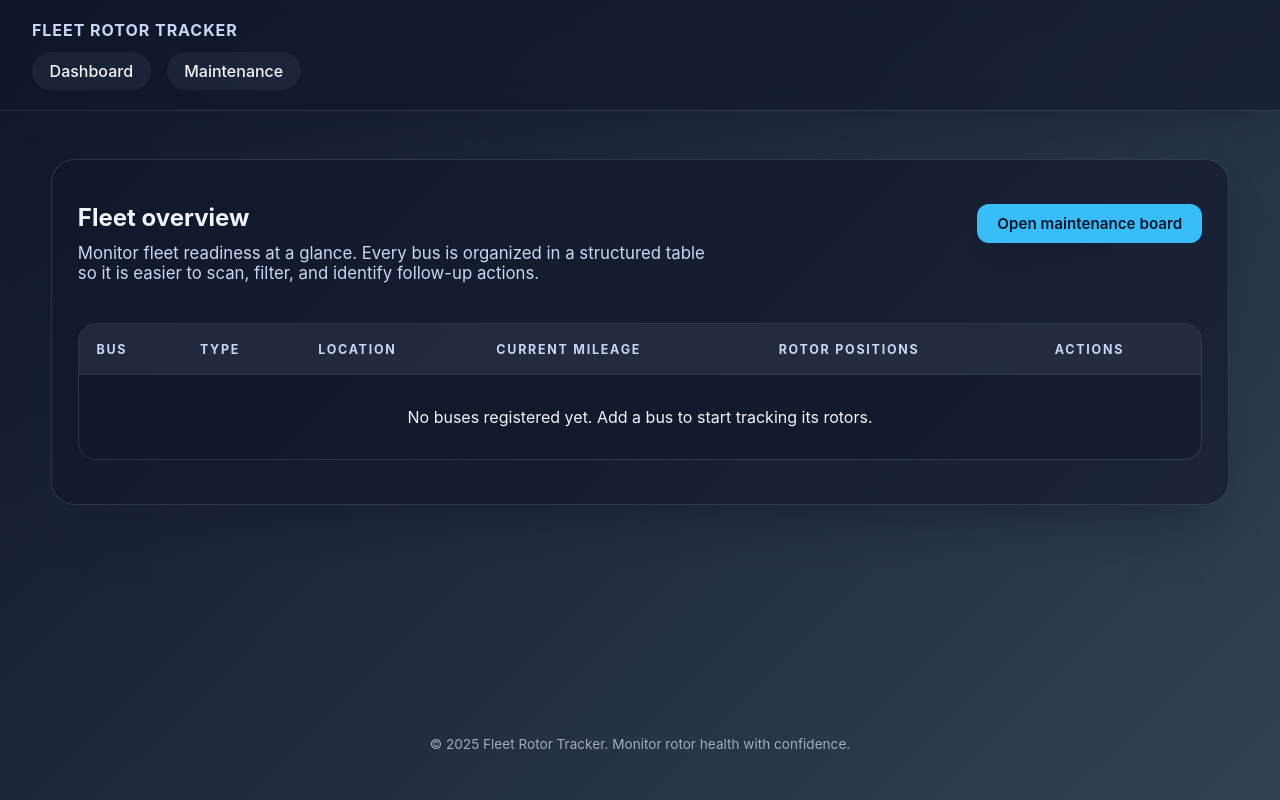
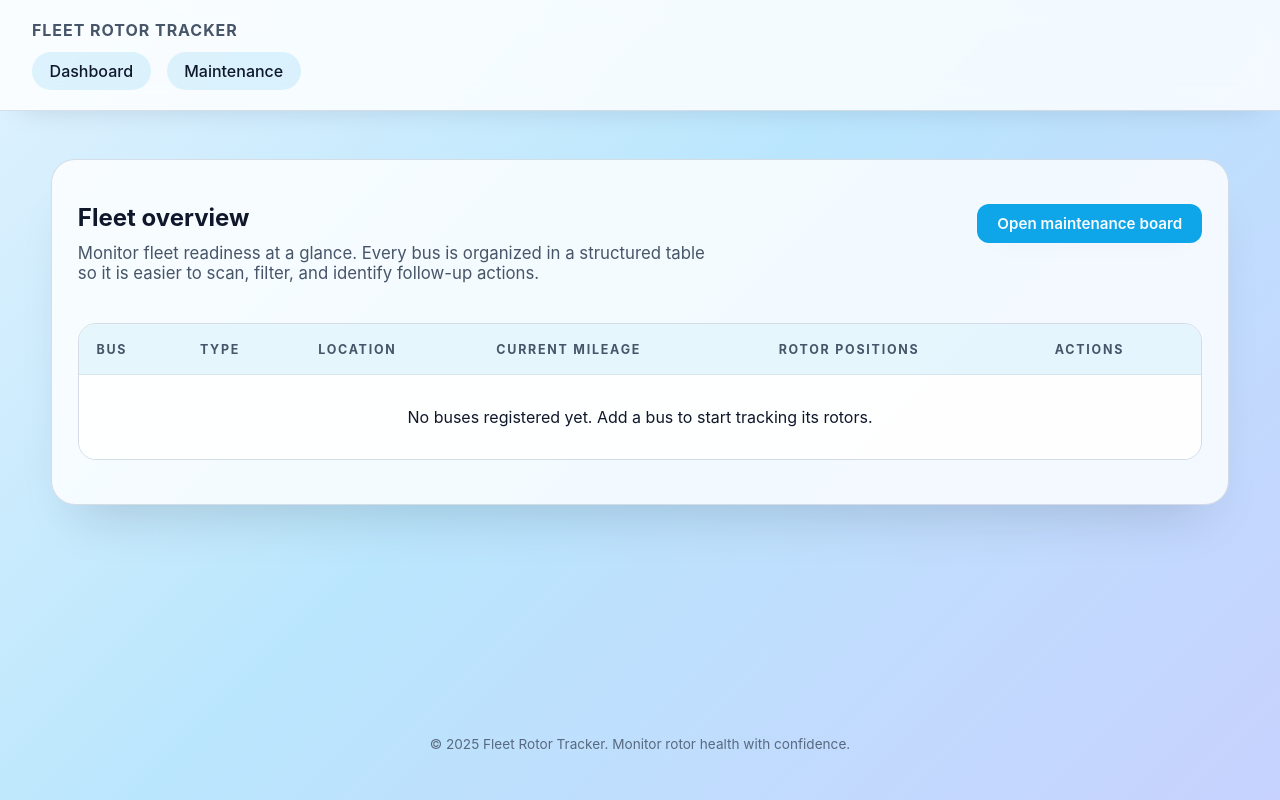
Before and after one commit to edwardolson711/fleet-rotor-tracker, a Django app: template templates/home.html in a window 1280 px wide. Run offline with Django 5.2, Linux system fonts and the light colour scheme; the template is opened without the code that fills it, so the values that code supplies are empty.

Commit message:
Lighten interface theme colors

```diff
--- a/templates/base.html
+++ b/templates/base.html
@@ -6,19 +6,19 @@
     <title>{% block title %}Fleet Rotor Tracker{% endblock %}</title>
     <style>
         :root {
-            color-scheme: light dark;
-            --bg-gradient: linear-gradient(135deg, #0f172a 0%, #1e293b 45%, #334155 100%);
-            --surface-color: rgba(15, 23, 42, 0.65);
-            --card-color: rgba(15, 23, 42, 0.75);
-            --accent: #38bdf8;
-            --accent-strong: #0ea5e9;
-            --success: #22c55e;
-            --warning: #f97316;
-            --danger: #ef4444;
-            --text-primary: #f1f5f9;
-            --text-secondary: #cbd5f5;
-            --border-color: rgba(148, 163, 184, 0.2);
-            --shadow-color: rgba(15, 23, 42, 0.6);
+            color-scheme: light;
+            --bg-gradient: linear-gradient(135deg, #e0f2fe 0%, #bae6fd 45%, #c7d2fe 100%);
+            --surface-color: rgba(255, 255, 255, 0.82);
+            --card-color: rgba(255, 255, 255, 0.9);
+            --accent: #0ea5e9;
+            --accent-strong: #0284c7;
+            --success: #16a34a;
+            --warning: #ea580c;
+            --danger: #dc2626;
+            --text-primary: #0f172a;
+            --text-secondary: #475569;
+            --border-color: rgba(148, 163, 184, 0.35);
+            --shadow-color: rgba(15, 23, 42, 0.18);
         }
 
         * {
@@ -37,7 +37,7 @@
 
         header {
             backdrop-filter: blur(14px);
-            background: rgba(15, 23, 42, 0.55);
+            background: var(--surface-color);
             border-bottom: 1px solid var(--border-color);
             padding: 1.25rem 2rem;
             box-shadow: 0 16px 30px -22px var(--shadow-color);
@@ -67,13 +67,13 @@
             padding: 0.55rem 1.1rem;
             border-radius: 999px;
             font-weight: 500;
-            background: rgba(148, 163, 184, 0.08);
+            background: rgba(14, 165, 233, 0.12);
             transition: background 0.2s ease, transform 0.2s ease, box-shadow 0.2s ease;
         }
 
         nav a:hover,
         nav a:focus {
-            background: rgba(56, 189, 248, 0.25);
+            background: rgba(2, 132, 199, 0.25);
             transform: translateY(-1px);
             box-shadow: 0 10px 24px -18px var(--shadow-color);
         }
@@ -81,7 +81,7 @@
         main {
             width: min(1200px, 92vw);
             margin: 3rem auto 4rem;
-            background: rgba(15, 23, 42, 0.6);
+            background: var(--surface-color);
             border-radius: 24px;
             border: 1px solid var(--border-color);
             box-shadow: 0 32px 50px -26px var(--shadow-color);
@@ -123,7 +123,7 @@
             font-size: 0.95rem;
             font-weight: 600;
             text-decoration: none;
-            color: #0f172a;
+            color: #f8fafc;
             background: var(--accent);
             box-shadow: 0 12px 24px -18px var(--shadow-color);
             transition: transform 0.2s ease, box-shadow 0.2s ease, background 0.2s ease;
@@ -157,17 +157,17 @@
         table {
             width: 100%;
             border-collapse: collapse;
-            background: rgba(15, 23, 42, 0.55);
+            background: rgba(255, 255, 255, 0.92);
         }
 
         thead {
-            background: rgba(148, 163, 184, 0.12);
+            background: rgba(14, 165, 233, 0.1);
         }
 
         th, td {
             padding: 1.1rem;
             text-align: left;
-            border-bottom: 1px solid rgba(148, 163, 184, 0.12);
+            border-bottom: 1px solid rgba(148, 163, 184, 0.2);
             vertical-align: top;
         }
 
@@ -354,7 +354,7 @@
             margin-top: auto;
             padding: 2rem 0 3rem;
             text-align: center;
-            color: rgba(203, 213, 225, 0.75);
+            color: rgba(71, 85, 105, 0.85);
             font-size: 0.85rem;
         }
 
```
Also changed, not shown: other parts of templates/base.html (+16 -16 lines).
